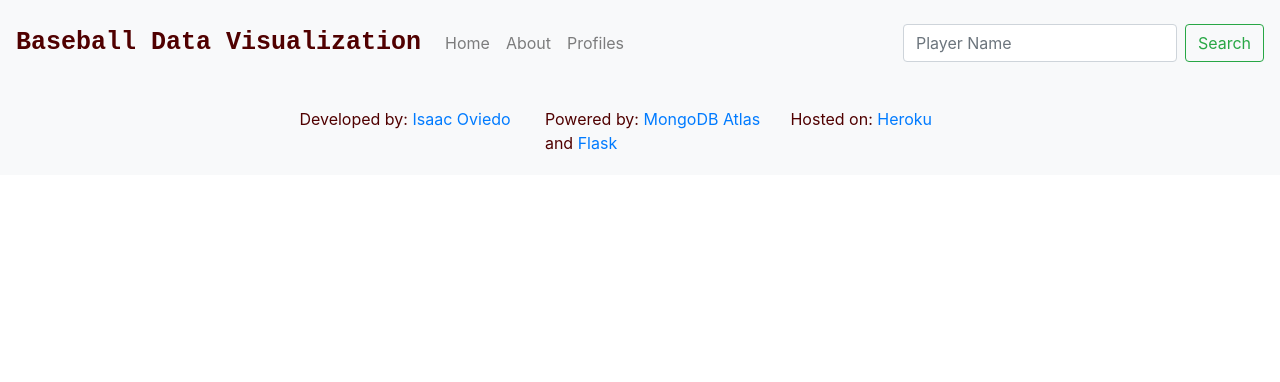
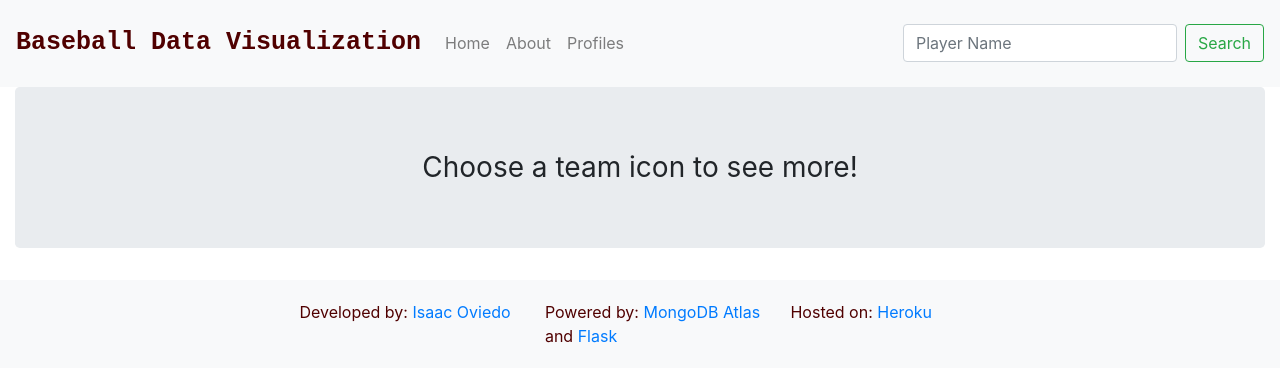
Before and after one commit to isaacoviedo/BaseballDataVisualization, a Flask app: template templates/profile.html in a window 1280 px wide. Shown: the top 382 px of the page. Run offline with Flask 2, Linux system fonts and the light colour scheme; the template is opened without the code that fills it, so the values that code supplies are empty; some libraries are stand-ins or nearby versions.

Commit message:
added a jumbotron to team icons page

```diff
--- a/templates/profile.html
+++ b/templates/profile.html
@@ -5,6 +5,15 @@
 {% endblock %}
 
 {% block body %}
+
+<div class="container-fluid">
+    <div class="jumbotron">
+        <h3 class="display-5 text-center font-weight-normal" style="width:auto; margin:auto;">
+            Choose a team icon to see more!
+        </h3>
+    </div>
+</div>
+
 
 <div class="container">
     {% for list in teamsList %}
```
